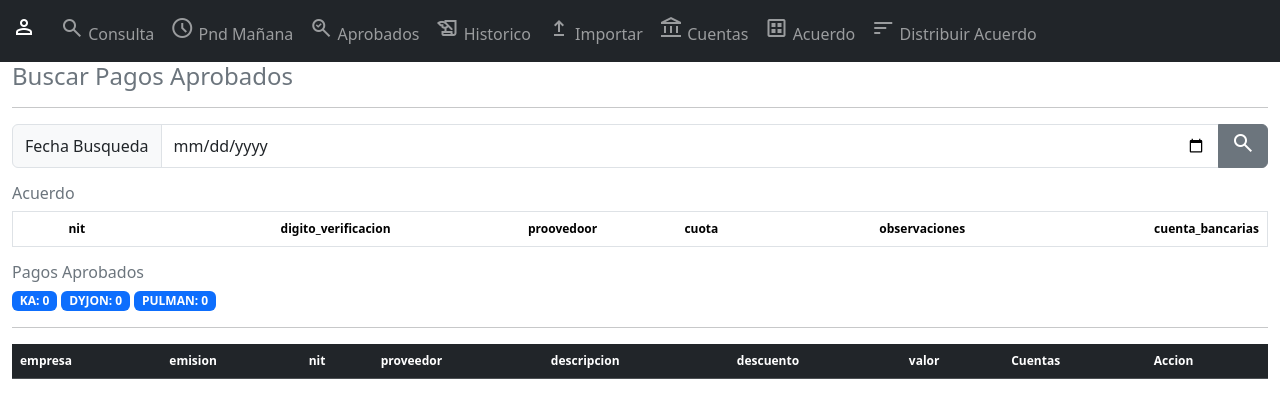
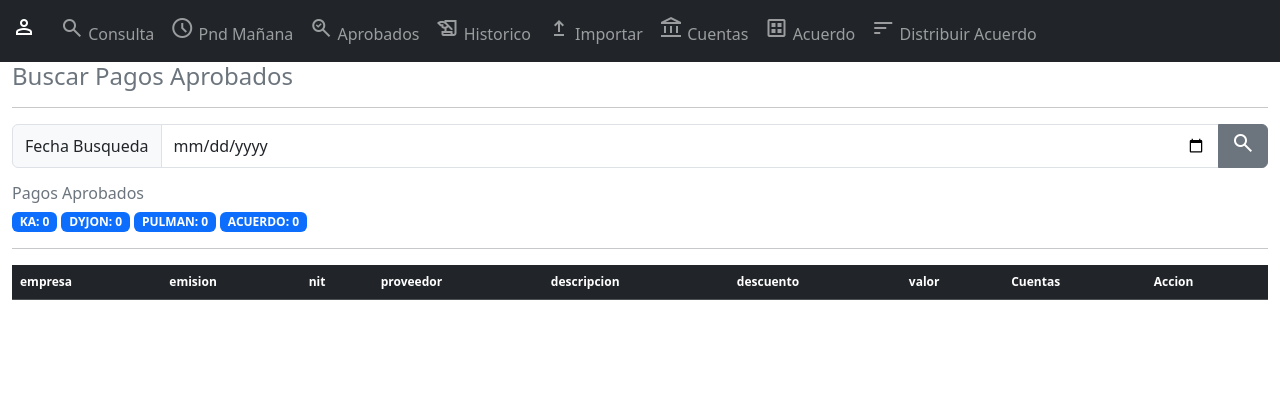
Before and after one commit to danielvillamorales/programacion_pagos, a Django app: page /pagos_aprobados/ in a window 1280 px wide. Shown: the top 418 px of the page. Run offline with Django 4.2, Linux system fonts and the light colour scheme; tables that the repository leaves empty hold one stand-in row (values such as "Sample post"); lists and menus that the app fills with data are empty.

Commit message:
cambios para poder revisar los acuerdos aprobados

```diff
--- a/programacion_pagos/programaciones/models.py
+++ b/programacion_pagos/programaciones/models.py
@@ -87,6 +87,7 @@ class Acuerdos(models.Model):
     cuota = models.IntegerField()
     observaciones = models.CharField(max_length=300, blank=True, null=True)
     estado = models.CharField(max_length=2 , choices=ESTADOS, default='0')
+    revision = models.IntegerField(blank=True, null=True, default=0, help_text='0: Pendiente, 1: Revisado')
 
     def __str__(self):
         return f'{self.año} - {self.mes} - {self.dia} - {self.proovedoor} - {self.cuota} - {self.observaciones} - {self.estado}'
--- a/programacion_pagos/programaciones/templates/aprobados.html
+++ b/programacion_pagos/programaciones/templates/aprobados.html
@@ -21,15 +21,12 @@
             </form>
         </div>
         <div class="">
-            {% if html_table %}
-            <h6 class="text-secondary">Acuerdo</h6>
-            {{html_table | safe}}
-            {% endif %}
             <h6 class="text-secondary">Pagos Aprobados</h6>
             <h6 class="text-secondary">
                 <span class="badge bg-primary">KA: {{ total | intcomma}}</span>
                 <span class="badge bg-primary">DYJON: {{total_dyjon | intcomma}}</span>
                 <span class="badge bg-primary">PULMAN: {{total_pulman | intcomma}}</span>
+                <span class="badge bg-primary">ACUERDO: {{total_acuerdo | intcomma}}</span>
             </h6>
             <hr>
             <table class="table" aria-describedby="tabla de empresa">
@@ -68,7 +65,7 @@
                                     {% if pago.revision == 0 %}
                                     <form method="post">
                                         {% csrf_token %}
-                                        <button type="submit" title="revisado" value="{{pago.id}}" name="validar" class="material-symbols-outlined" style="color:white; background-color: rgb(4, 26, 112); border-radius: 5px;">
+                                        <button type="submit" title="revisado" value="{% if pago.empresa == 'acuerdo' %} acuerdo{{pago.id}} {% else %} {{pago.id}} {% endif %}" name="validar" class="material-symbols-outlined" style="color:white; background-color: rgb(4, 26, 112); border-radius: 5px;">
                                             check_circle
                                         </button>
                                     </form>
--- a/programacion_pagos/programaciones/templates/totales_ano.html
+++ b/programacion_pagos/programaciones/templates/totales_ano.html
@@ -12,10 +12,11 @@
 </div>
 <div class="row mt-2">
 {% for cuota in cuotas %}
+{% if cuota.pendiente > 0 %}
 <div class="col-sm-3 col-6 mt-1">
     <div class="card p-1" >
         <div class="card-header">
-        Cuota {{cuota.año}} - {{cuota.mes}}
+        {{cuota.año}} - {{cuota.mes_nombre}} Cuota # {{cuota.numero_de_cuota}}
         </div>
         <div class="card-body">
             <h6 class="card-title text-center text-primary">
@@ -28,6 +29,7 @@
         </div>
     </div>
 </div>
+{% endif %}
 {% endfor %}
 </div>
 {% endblock %}
--- a/programacion_pagos/programaciones/views.py
+++ b/programacion_pagos/programaciones/views.py
@@ -188,45 +188,55 @@ def pagos_aprobados(request):
             fecha = datetime.strptime(request.POST.get('ifecha'), '%Y-%m-%d').date()
         else:
             numero = request.POST.get('validar')
-            pago = Pagos.objects.get(pk=numero)
-            pago.revision = 1
-            pago.save()
-            fecha = pago.fecha_pago
+
+            if 'acuerdo' in numero:
+                print('entro al acuerdo')
+                numero = numero.replace('acuerdo','')
+                acuerdo = Acuerdos.objects.get(pk=numero)
+                acuerdo.revision = '1'
+                acuerdo.save()
+                fecha = date(acuerdo.año, acuerdo.mes, acuerdo.dia)
+            else:
+                pago = Pagos.objects.get(pk=numero)
+                pago.revision = 1
+                pago.save()
+                fecha = pago.fecha_pago
 
     pagos = ProgramacionPagosAprobados.objects.filter(fecha_pago = fecha,
                                  estado = '1').order_by('revision','empresa', '-valor')
-    acuerdos = Acuerdos.objects.filter(año = fecha.year,
-                                     mes = fecha.month,
-                                    dia = fecha.day , estado = '1').values_list('año','mes','dia','nit','proovedoor','cuota','observaciones','estado').order_by('año','mes','dia')
-    cuentas_bancarias = CuentasBancarias.objects.filter(estado = '0').values_list('nit','banco','tipo_cuenta','numero_cuenta','digito_verificacion')
-    df = pd.DataFrame(acuerdos, columns=['año','mes','dia','nit','proovedoor','cuota','observaciones','estado'])
-    df_cuentas = pd.DataFrame(cuentas_bancarias, columns=['nit','banco','tipo_cuenta','numero_cuenta','digito_verificacion'])
-    df = pd.merge(df, df_cuentas, on=['nit','nit'], how='left')
+    #acuerdos = Acuerdos.objects.filter(año = fecha.year,
+    #                                 mes = fecha.month,
+    #                                dia = fecha.day , estado = '1').values_list('año','mes','dia','nit','proovedoor','cuota','observaciones','estado').order_by('año','mes','dia')
+    #cuentas_bancarias = CuentasBancarias.objects.filter(estado = '0').values_list('nit','banco','tipo_cuenta','numero_cuenta','digito_verificacion')
+    #df = pd.DataFrame(acuerdos, columns=['año','mes','dia','nit','proovedoor','cuota','observaciones','estado'])
+    #df_cuentas = pd.DataFrame(cuentas_bancarias, columns=['nit','banco','tipo_cuenta','numero_cuenta','digito_verificacion'])
+    #df = pd.merge(df, df_cuentas, on=['nit','nit'], how='left')
     # Fusionar columnas 'banco', 'tipo_cuenta' y 'numero_cuenta' en una sola columna
-    df['cuenta_bancarias'] = df[['banco', 'tipo_cuenta', 'numero_cuenta']].apply(
-        lambda x: ' - '.join(x.dropna().astype(str)), axis=1
-    )
+    #df['cuenta_bancarias'] = df[['banco', 'tipo_cuenta', 'numero_cuenta']].apply(
+    #    lambda x: ' - '.join(x.dropna().astype(str)), axis=1
+    #)
     # Agrupar por NIT y concatenar las cuentas
-    df_grouped = df.groupby('nit').agg({
-        'digito_verificacion': 'first',
-        'proovedoor': 'first',
-        'cuota': 'first',
-        'observaciones': 'first',
-        'cuenta_bancarias': lambda x: ', '.join(x.dropna().astype(str)),
-    }).reset_index()
+    #df_grouped = df.groupby('nit').agg({
+    #    'digito_verificacion': 'first',
+    #    'proovedoor': 'first',
+    #    'cuota': 'first',
+    #    'observaciones': 'first',
+    #    'cuenta_bancarias': lambda x: ', '.join(x.dropna().astype(str)),
+    #}).reset_index()
 
 
-    html_table = df_grouped.to_html(classes='table table-striped', index=False)
+    #html_table = df_grouped.to_html(classes='table table-striped', index=False)
     for pago in pagos:
         pago.cuentas_concatenadas = pago.cuentas_concatenadas.replace('|', '<br>') if pago.cuentas_concatenadas else ''
 
     total = sum(pago.valor for pago in pagos.filter(empresa = 'ka')) # type: ignore
     total_pulman = sum(pago.valor for pago in pagos.filter(empresa = 'pulman'))
     total_dyjon = sum(pago.valor for pago in pagos.filter(empresa = 'dyjon'))
+    total_acuerdo = sum(pago.valor for pago in pagos.filter(empresa = 'acuerdo'))
     return render(request, 'aprobados.html',{'pagos':pagos, 'total':total,
                                              'total_pulman':total_pulman,
-                                             'total_dyjon':total_dyjon,
-                                             'html_table':html_table})
+                                             'total_dyjon':total_dyjon,'total_acuerdo':total_acuerdo})
+
 
 
 
@@ -346,9 +356,30 @@ def inactivar_cuenta(request, id):
 
 
 def totales_ano(request):
+    month_names = {
+    1: 'Enero',
+    2: 'Febrero',
+    3: 'Marzo',
+    4: 'Abril',
+    5: 'Mayo',
+    6: 'Junio',
+    7: 'Julio',
+    8: 'Agosto',
+    9: 'Septiembre',
+    10: 'Octubre',
+    11: 'Noviembre',
+    12: 'Diciembre',
+    }
     cuotas = Acuerdos.objects.all().values('año','mes').annotate(total=Sum('cuota'),
                                                                  pendiente=Sum(Case(When(estado='0', then='cuota'), default=Value(0), output_field=IntegerField()))
                                                                                     ).order_by('año','mes')
+
+    i=4
+    for cuota in cuotas:
+
+        cuota['mes_nombre'] = month_names.get(cuota['mes'])
+        cuota['numero_de_cuota'] = i
+        i+=1
     total_pendientes = Acuerdos.objects.filter(estado = '0').aggregate(total=Sum('cuota'))
     total_aprobados = Acuerdos.objects.filter(estado = '1').aggregate(total=Sum('cuota'))
     return render(request, 'totales_ano.html', {'cuotas':cuotas, 'total_pendientes':total_pendientes, 'total_aprobados':total_aprobados})
```
Also changed, not shown: programacion_pagos/programaciones/migrations/0010_acuerdos_revision.py (added).
